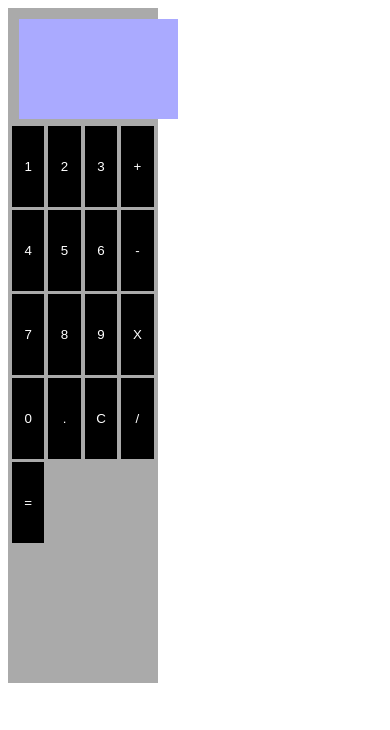
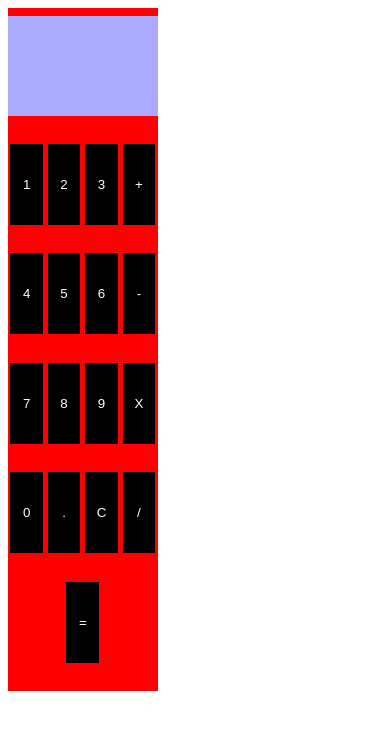
Before and after one commit to ciancollierdevelopment/react-calculator, a React (Create React App) app: page / in a window 390 px wide. Shown: the top 730 px of the page. Built offline with nearby package versions, Linux system fonts and the light colour scheme.

Commit message:
Started to implement a responsive Flexbox based layout

```diff
--- a/src/App.css
+++ b/src/App.css
@@ -12,10 +12,29 @@ body {
   height: 100%;
 }
 
+@media only screen and (min-width: 300px) {
+  .App {
+    width: 40%;
+    height: 80%;
+    background-color: red;
+  }
+}
+
+@media only screen and (max-width: 300px) {
+  .App {
+    background-color: green;
+    width: 100%;
+    height: 100%;
+  }
+}
+
 .App {
-  width: 40%;
-  background-color: #aaaaaa;
-  height: 80%;
+  /*background-color: #aaaaaa;*/
+  display: flex;
+  flex-wrap: wrap;
+  flex-direction: row;
+  justify-content: space-around;
+  padding-top: 0.5em;
 }
 
 .screen {
@@ -23,16 +42,11 @@ body {
   padding: 1em;
   width: 85%;
   height: 10%;
-  margin-left: 7.5%;
-  margin-top: 7.5%;
-  display: inline-block;
 }
 
 .key {
-  margin-left: 2.5%;
   width: 21.88%;
   height: 12%;
-  margin-top: 2%;
   background-color: #000000;
   color: #ffffff;
   border: 0;
```
